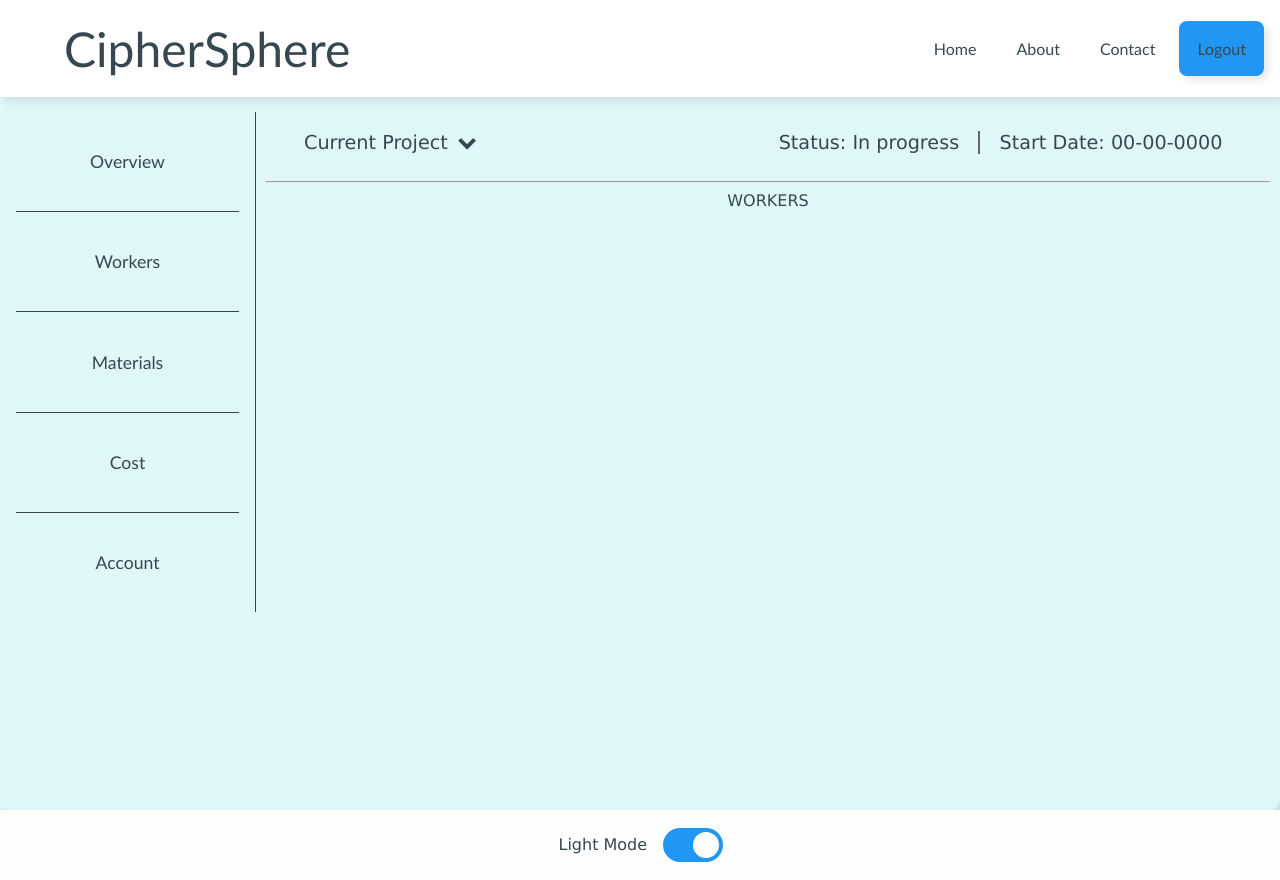
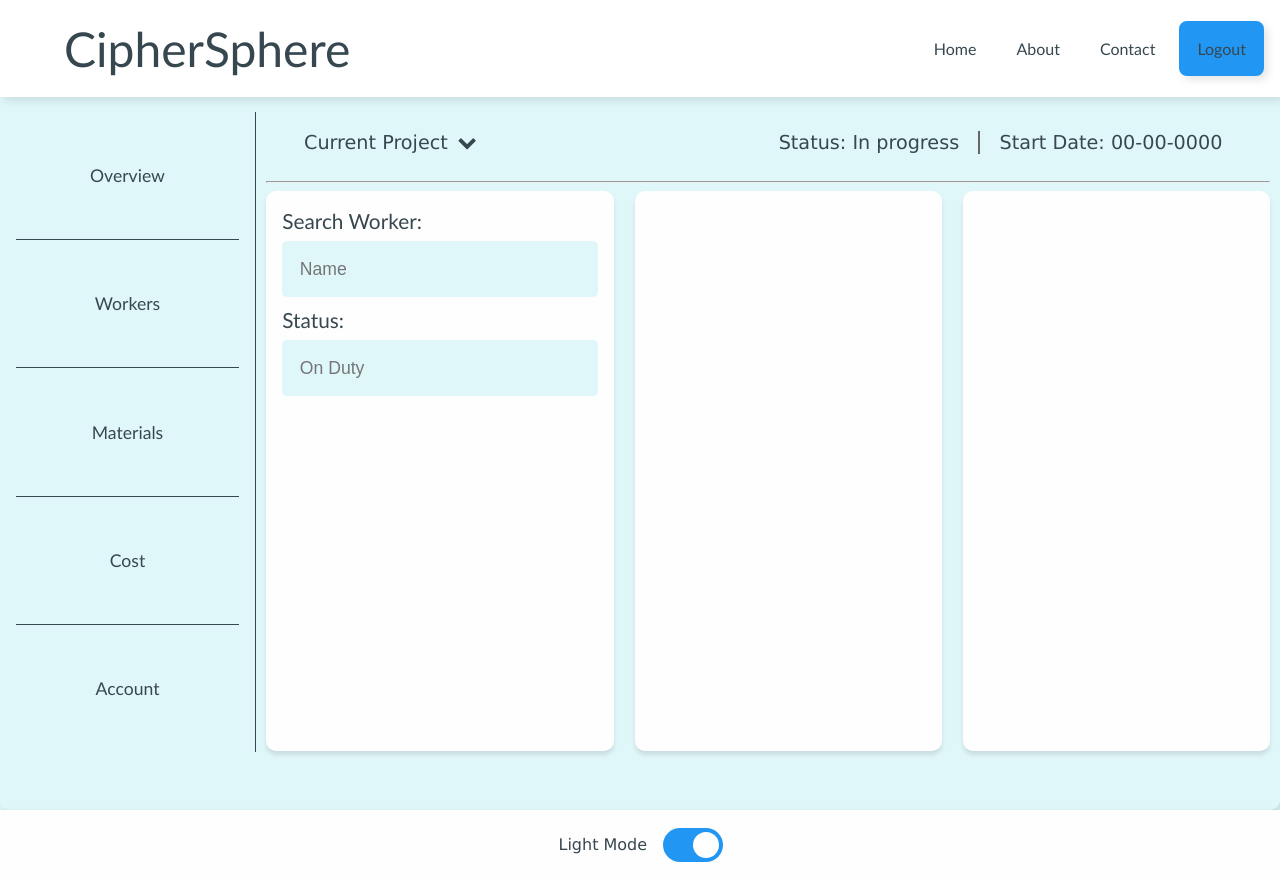
Before and after one commit to Sanjay004mk/rt-dashboard, a PHP site: page /user_home.php in a window 1280 px wide, after a click on "Workers". Run offline with PHP 8.4, Linux system fonts and the light colour scheme.

Commit message:
-started adding functionality to dashboard

```diff
--- a/styles.css
+++ b/styles.css
@@ -546,7 +546,7 @@ body {
     justify-content: space-evenly;
     align-items: center;
     min-width: 20%;
-    min-height: 500px;
+    min-height: 80vh;
     border-right: 1px solid var(--text);
     padding: 0 1em;
 
@@ -579,6 +579,21 @@ body {
     height: 100%;
     justify-content: center;
     align-items: center;
+    min-height: 70vh;
+}
+
+.db-worker-tab {
+    display: flex;
+    flex-direction: column;
+    justify-content: flex-start;
+    align-items: center;
+    min-height: 70vh;
+    min-width: 30%;
+    margin: 0 1% 1%;
+    padding: 1em;
+    border-radius: 10px;
+    background-color: var(--footer);
+    box-shadow: 0 4px 4px rgba(0, 0, 0, 0.1);
 }
 
 .db-material-view {
@@ -587,6 +602,7 @@ body {
     height: 100%;
     justify-content: center;
     align-items: center;
+    min-height: 70vh;
 }
 
 .db-cost-view {
@@ -595,6 +611,7 @@ body {
     height: 100%;
     justify-content: center;
     align-items: center;
+    min-height: 70vh;
 }
 
 .db-overview {
@@ -603,7 +620,64 @@ body {
     height: 100%;
     justify-content: center;
     align-items: center;
+    min-height: 70vh;
 }
+
+.db-view button {
+    font-size: 1.1em;
+    font-family: Verdana;
+    color: var(--text);
+    padding: 1em;
+    margin-top: 1em;
+    border: 2px solid;
+    border-radius: 2px;
+    background-color: var(--accent);
+    border-color: var(--accent);
+    box-shadow: 4px 4px 8px rgba(0, 0, 0, 0.1);
+}
+
+.db-view a {
+    color: var(--text);
+}
+
+.db-view input {
+    font-size: 1.1em;
+    border: 0;
+    background-color: var(--bg);
+    padding: 1em;
+    margin-bottom: 0.5em;
+    margin-top: 0.5em;
+    color: var(--text);
+    width: 100%;
+    border-radius: 5px;
+}
+
+.db-view h2 {
+    align-self: flex-start;
+    text-align: left;
+    font-family: Verdana;
+    font-size: 1.5em;
+
+    font-weight: bolder;
+    color: var(--text);
+    margin-bottom: 0;
+}
+
+.db-view p {
+    font-size: 1em;
+    margin-bottom: 0;
+}
+
+.db-view label {
+    align-self: flex-start;
+    text-align: left;
+    padding-top: 2em;
+    font-family: Calibri;
+    font-size: 1.3em;
+    color: var(--text);
+}
+
+
 
 .row {
     display: flex;
--- a/user_home.php
+++ b/user_home.php
@@ -73,7 +73,25 @@
 
             <hr class="dashboard-hr">
 
-            <div id="worker" class="db-worker-view">WORKERS</div>
+            <div id="worker" class="db-worker-view">
+                <div class="db-worker-tab">
+                    <form method="post" action="<?php echo $_SERVER['PHP_SELF']; ?>">
+
+                        <label for="name">Search Worker:</label>
+                        <input type="text" id="name" name="name" placeholder="Name" required>
+
+                        <label>Status:</label>
+                        <input type="text" id="status" name="status" placeholder="On Duty"  required>
+                    </form>
+                </div>
+
+                <div class="db-worker-tab">
+
+                </div>
+                <div class="db-worker-tab">
+
+                </div>
+            </div>
             <div id="material" class="db-material-view">MATERIALS</div>
             <div id="cost" class="db-cost-view">COST</div>
             <div id="overview" class="db-overview">HELLO</div>
```
